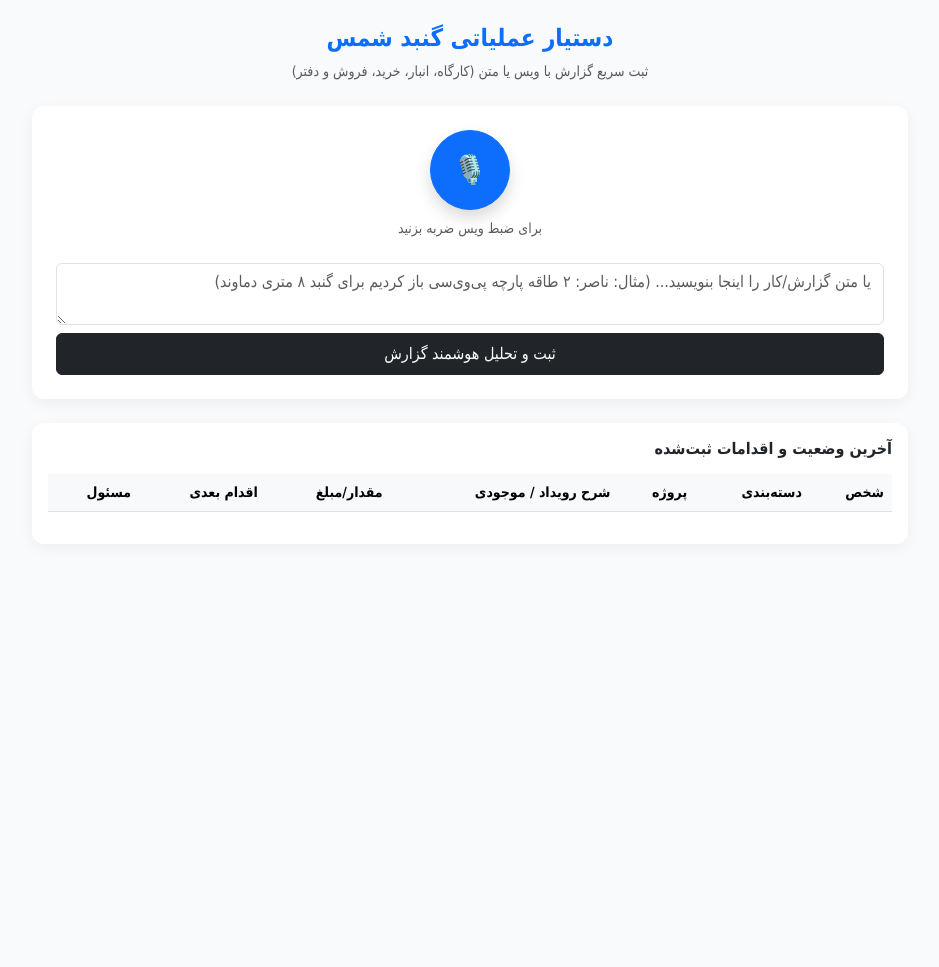
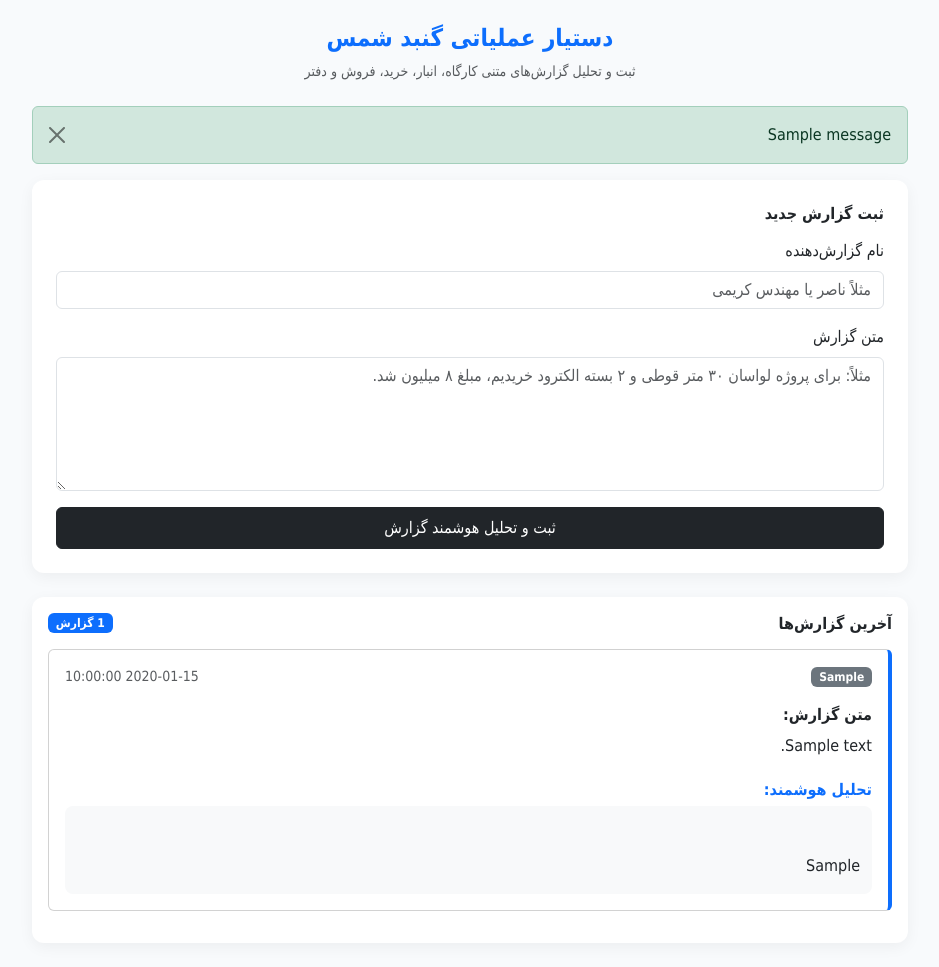
Before and after one commit to shamsdomes-ops/gonbadapp, a Flask app: page / in a window 1280 px wide. Shown: the whole page, without its empty margins (170-1109 px from the left). Before the commit the page ends 512 px from the top, so only its background shows below. Run offline with Flask 3, Linux system fonts and the light colour scheme; tables that the repository leaves empty hold one stand-in row (values such as "Sample post"); one stand-in notice (Sample message) is shown; lists and menus that the app fills with data are empty.

Commit message:
Update index.html

```diff
--- a/templates/index.html
+++ b/templates/index.html
@@ -3,129 +3,222 @@
 <head>
     <meta charset="UTF-8">
     <meta name="viewport" content="width=device-width, initial-scale=1.0">
+
     <title>سامانه عملیات گنبد شمس</title>
-    <link href="https://cdn.jsdelivr.net/npm/bootstrap@5.3.0/dist/css/bootstrap.rtl.min.css" rel="stylesheet">
+
+    <link
+        href="https://cdn.jsdelivr.net/npm/bootstrap@5.3.0/dist/css/bootstrap.rtl.min.css"
+        rel="stylesheet"
+    >
+
     <style>
-        body { background: #f8fafc; font-family: Tahoma, sans-serif; }
-        .card-custom { border-radius: 12px; border: none; box-shadow: 0 4px 15px rgba(0,0,0,0.05); }
-        .record-btn { width: 80px; height: 80px; border-radius: 50%; font-size: 28px; transition: 0.2s; }
-        .recording { background-color: #dc3545 !important; animation: pulse 1.2s infinite; }
-        @keyframes pulse { 0% { transform: scale(1); } 50% { transform: scale(1.08); } 100% { transform: scale(1); } }
+        body {
+            background: #f8fafc;
+            font-family: Tahoma, sans-serif;
+        }
+
+        .card-custom {
+            border-radius: 12px;
+            border: none;
+            box-shadow: 0 4px 15px rgba(0, 0, 0, 0.05);
+        }
+
+        .report-card {
+            border-right: 4px solid #0d6efd;
+        }
+
+        .analysis-box {
+            white-space: pre-line;
+            line-height: 2;
+            background: #f8f9fa;
+            border-radius: 8px;
+            padding: 12px;
+        }
+
+        .raw-text {
+            line-height: 1.9;
+        }
+
+        .page-title {
+            color: #0d6efd;
+            font-weight: bold;
+        }
     </style>
 </head>
+
 <body class="p-3 p-md-4">
+
 <div class="container" style="max-width: 900px;">
 
     <div class="text-center mb-4">
-        <h4 class="fw-bold text-primary">دستیار عملیاتی گنبد شمس</h4>
-        <p class="text-muted small">ثبت سریع گزارش با ویس یا متن (کارگاه، انبار، خرید، فروش و دفتر)</p>
+        <h4 class="page-title">
+            دستیار عملیاتی گنبد شمس
+        </h4>
+
+        <p class="text-muted small mb-0">
+            ثبت و تحلیل گزارش‌های متنی کارگاه، انبار، خرید، فروش و دفتر
+        </p>
     </div>
 
-    <!-- بخش ورودی ویس و متن -->
-    <div class="card card-custom p-4 mb-4 text-center">
-        <div class="mb-3">
-            <button id="recordBtn" class="btn btn-primary record-btn shadow">🎙️</button>
-            <div id="recordStatus" class="mt-2 text-muted small">برای ضبط ویس ضربه بزنید</div>
+
+    {% with messages = get_flashed_messages(with_categories=true) %}
+        {% if messages %}
+            {% for category, message in messages %}
+                <div
+                    class="alert
+                    {% if category == 'success' %}
+                        alert-success
+                    {% else %}
+                        alert-danger
+                    {% endif %}
+                    alert-dismissible fade show"
+                    role="alert"
+                >
+                    {{ message }}
+
+                    <button
+                        type="button"
+                        class="btn-close"
+                        data-bs-dismiss="alert"
+                        aria-label="بستن"
+                    ></button>
+                </div>
+            {% endfor %}
+        {% endif %}
+    {% endwith %}
+
+
+    <div class="card card-custom p-4 mb-4">
+
+        <h6 class="fw-bold mb-3">
+            ثبت گزارش جدید
+        </h6>
+
+        <form method="POST" action="/">
+
+            <div class="mb-3">
+                <label for="sender" class="form-label">
+                    نام گزارش‌دهنده
+                </label>
+
+                <input
+                    type="text"
+                    id="sender"
+                    name="sender"
+                    class="form-control"
+                    placeholder="مثلاً ناصر یا مهندس کریمی"
+                >
+            </div>
+
+
+            <div class="mb-3">
+                <label for="raw_text" class="form-label">
+                    متن گزارش
+                </label>
+
+                <textarea
+                    id="raw_text"
+                    name="raw_text"
+                    class="form-control"
+                    rows="5"
+                    required
+                    placeholder="مثلاً: برای پروژه لواسان ۳۰ متر قوطی و ۲ بسته الکترود خریدیم، مبلغ ۸ میلیون شد."
+                ></textarea>
+            </div>
+
+
+            <button
+                type="submit"
+                class="btn btn-dark w-100 py-2"
+            >
+                ثبت و تحلیل هوشمند گزارش
+            </button>
+
+        </form>
+    </div>
+
+
+    <div class="card card-custom p-3">
+
+        <div class="d-flex justify-content-between align-items-center mb-3">
+            <h6 class="fw-bold mb-0">
+                آخرین گزارش‌ها
+            </h6>
+
+            <span class="badge bg-primary">
+                {{ reports|length }} گزارش
+            </span>
         </div>
 
-        <div class="mt-2">
-            <textarea id="manualText" class="form-control mb-2" rows="2" placeholder="یا متن گزارش/کار را اینجا بنویسید... (مثال: ناصر: ۲ طاقه پارچه پی‌وی‌سی باز کردیم برای گنبد ۸ متری دماوند)"></textarea>
-            <button id="sendTextBtn" class="btn btn-dark w-100 py-2">ثبت و تحلیل هوشمند گزارش</button>
-        </div>
-        <div id="loading" class="mt-3 text-primary d-none">⏳ در حال پردازش و استخراج هوشمند اطلاعات...</div>
-    </div>
 
-    <!-- جدول آخرین گزارش‌ها -->
-    <div class="card card-custom p-3">
-        <h6 class="fw-bold mb-3">آخرین وضعیت و اقدامات ثبت‌شده</h6>
-        <div class="table-responsive">
-            <table class="table table-hover align-middle small">
-                <thead class="table-light">
-                    <tr>
-                        <th>شخص</th>
-                        <th>دسته‌بندی</th>
-                        <th>پروژه</th>
-                        <th>شرح رویداد / موجودی</th>
-                        <th>مقدار/مبلغ</th>
-                        <th>اقدام بعدی</th>
-                        <th>مسئول</th>
-                    </tr>
-                </thead>
-                <tbody id="recordsBody">
-                    {% for r in records %}
-                    <tr>
-                        <td><span class="badge bg-secondary">{{ r[0] }}</span></td>
-                        <td><span class="badge bg-info text-dark">{{ r[1] }}</span></td>
-                        <td><strong>{{ r[2] }}</strong></td>
-                        <td>{{ r[3] }}</td>
-                        <td class="text-success fw-bold">{{ r[4] }}</td>
-                        <td>{{ r[5] }}</td>
-                        <td><span class="badge bg-dark">{{ r[6] }}</span></td>
-                    </tr>
-                    {% endfor %}
-                </tbody>
-            </table>
-        </div>
+        {% if reports %}
+
+            {% for r in reports %}
+
+                <div class="card report-card mb-3">
+
+                    <div class="card-body">
+
+                        <div class="d-flex justify-content-between align-items-center mb-3">
+
+                            <span class="badge bg-secondary">
+                                {{ r['sender'] }}
+                            </span>
+
+                            <small class="text-muted">
+                                {{ r['created_at'] }}
+                            </small>
+
+                        </div>
+
+
+                        <div class="mb-3">
+
+                            <div class="fw-bold mb-1">
+                                متن گزارش:
+                            </div>
+
+                            <div class="raw-text">
+                                {{ r['raw_text'] }}
+                            </div>
+
+                        </div>
+
+
+                        <div>
+
+                            <div class="fw-bold mb-1 text-primary">
+                                تحلیل هوشمند:
+                            </div>
+
+                            <div class="analysis-box">
+                                {{ r['analysis'] }}
+                            </div>
+
+                        </div>
+
+                    </div>
+
+                </div>
+
+            {% endfor %}
+
+        {% else %}
+
+            <div class="text-center text-muted py-5">
+                هنوز گزارشی ثبت نشده است.
+            </div>
+
+        {% endif %}
+
     </div>
 
 </div>
 
-<script>
-let mediaRecorder;
-let audioChunks = [];
-const recordBtn = document.getElementById('recordBtn');
-const recordStatus = document.getElementById('recordStatus');
-const loading = document.getElementById('loading');
 
-recordBtn.onclick = async () => {
-    if (mediaRecorder && mediaRecorder.state === "recording") {
-        mediaRecorder.stop();
-        recordBtn.classList.remove('recording');
-        recordStatus.innerText = "در حال ارسال فایل صوتی...";
-    } else {
-        const stream = await navigator.mediaDevices.getUserMedia({ audio: true });
-        mediaRecorder = new MediaRecorder(stream);
-        audioChunks = [];
-        mediaRecorder.ondataavailable = e => audioChunks.push(e.data);
-        mediaRecorder.onstop = async () => {
-            const audioBlob = new Blob(audioChunks, { type: 'audio/mp3' });
-            const formData = new FormData();
-            formData.append('audio', audioBlob, 'voice.mp3');
+<script
+    src="https://cdn.jsdelivr.net/npm/bootstrap@5.3.0/dist/js/bootstrap.bundle.min.js"
+></script>
 
-            loading.classList.remove('d-none');
-            const res = await fetch('/process_voice', { method: 'POST', body: formData });
-            const result = await res.json();
-            loading.classList.add('d-none');
-            if (result.status === 'success') {
-                window.location.reload();
-            } else {
-                alert('خطا در پردازش: ' + result.error);
-                recordStatus.innerText = "برای ضبط ویس ضربه بزنید";
-            }
-        };
-        mediaRecorder.start();
-        recordBtn.classList.add('recording');
-        recordStatus.innerText = "درحال ضبط... (برای توقف دوباره کلیک کنید)";
-    }
-};
-
-document.getElementById('sendTextBtn').onclick = async () => {
-    const text = document.getElementById('manualText').value.trim();
-    if (!text) return;
-    loading.classList.remove('d-none');
-    const res = await fetch('/process_text', {
-        method: 'POST',
-        headers: { 'Content-Type': 'application/json' },
-        body: JSON.stringify({ text })
-    });
-    const result = await res.json();
-    loading.classList.add('d-none');
-    if (result.status === 'success') {
-        window.location.reload();
-    } else {
-        alert('خطا: ' + result.error);
-    }
-};
-</script>
 </body>
 </html>
```
